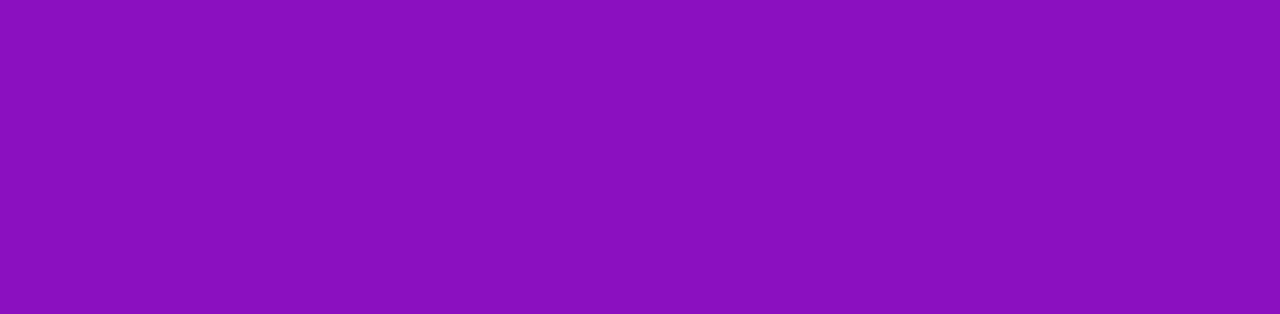
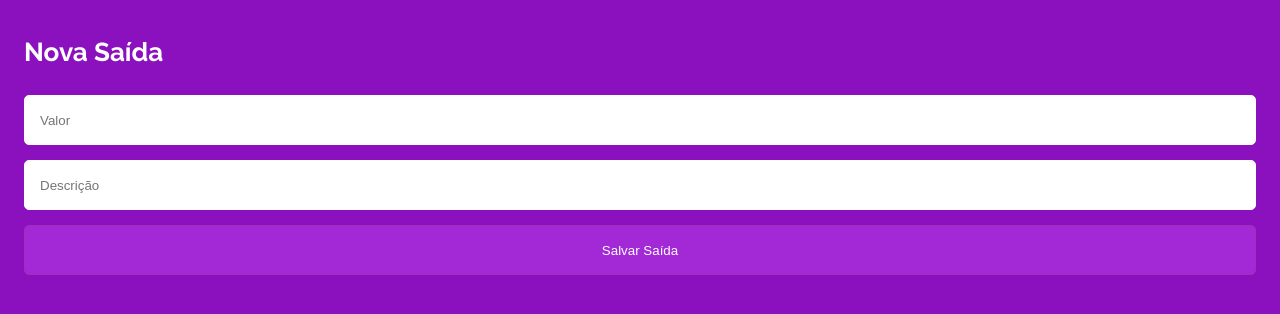
Before and after one commit to NilsonNetto/projeto13-mywallet-front, a React (Create React App) app: page /transaction in a window 1280 px wide. Before the commit this address had no page. Shown: the top 314 px of the page. Built offline with nearby package versions, Linux system fonts and the light colour scheme; a web font is replaced by a local one.

Commit message:
feat: transactions and income or outcome completed

```diff
--- a/src/components/App.js
+++ b/src/components/App.js
@@ -5,22 +5,27 @@ import MainPage from "./MainPage";
 import { BrowserRouter, Routes, Route } from "react-router-dom";
 import { useState } from "react";
 import UserContext from "../contexts/UserContext";
+import TransactionContext from "../contexts/TransactionContext";
+import Transaction from "./Transaction";
 
 export default function App() {
 
   const [userData, setUserData] = useState();
+  const [incomeOrOutcome, setIncomeOrOutcome] = useState();
 
   return (
     <UserContext.Provider value={{ userData, setUserData }}>
+      <TransactionContext.Provider value={{ incomeOrOutcome, setIncomeOrOutcome }}>
         <BrowserRouter>
           <GlobalStyle />
           <Routes>
             <Route path="/" element={<LoginPage />} />
             <Route path="/register" element={<RegisterPage />} />
             <Route path="/main" element={<MainPage />} />
-          <Route path="/" element={<LoginPage />} />
+            <Route path="/transaction" element={<Transaction />} />
           </Routes>
         </BrowserRouter>
+      </TransactionContext.Provider>
     </UserContext.Provider>
   );
 }
--- a/src/components/MainPage.js
+++ b/src/components/MainPage.js
@@ -1,6 +1,7 @@
 import styled from "styled-components";
 import { RiLogoutBoxRLine, RiAddCircleLine, RiIndeterminateCircleLine } from 'react-icons/ri';
 import UserContext from "../contexts/UserContext";
+import TransactionContext from "../contexts/TransactionContext";
 import { useContext, useEffect, useState } from "react";
 import { getHistory, logout } from "../services/mywallet";
 import Movement from "./Movement";
@@ -8,11 +9,10 @@ import { useNavigate } from "react-router-dom";
 
 export default function MainPage() {
   const [transactionsHistory, setTransactionsHistory] = useState([]);
+  const [totalValue, setTotalValue] = useState(0);
   const { userData } = useContext(UserContext);
+  const { setIncomeOrOutcome } = useContext(TransactionContext);
   const navigate = useNavigate();
-  //fazer um get de todas as contas da pessoa e colocar na variável de estado
-  //se tiver, faz um map com a variável deestado para mostrar as movimentações
-  //senão, coloca a mensagem "Não há registros de <br/> entrada ou de saída"
 
   useEffect(() => {
     if (userData) {
@@ -22,7 +22,6 @@ export default function MainPage() {
         }
       };
 
-      console.log(config);
       getHistory(config)
         .then(res => {
           setTransactionsHistory(res.data);
@@ -32,6 +31,7 @@ export default function MainPage() {
           alert('Error');
         });
     }
+    sumTotalValue(transactionsHistory);
   }, []);
 
   function logoutUser() {
@@ -54,6 +54,16 @@ export default function MainPage() {
     }
   }
 
+  function sumTotalValue(history) {
+    const values = history.map(transaction => Number(transaction.price));
+
+  }
+
+  useEffect(() => {
+    sumTotalValue(transactionsHistory);
+  }, [transactionsHistory]);
+
+
   return (
     <Wrapper>
       <Header>
@@ -61,21 +71,37 @@ export default function MainPage() {
         <RiLogoutBoxRLine onClick={logoutUser} />
       </Header>
       <History>
-        {transactionsHistory.length === 0 ? <p>Não há registros de entradas ou saídas</p> :
-          transactionsHistory.map((transaction, index) => <Movement key={index} movementData={transaction}
-          />)}
+        <Transactions>
+          {transactionsHistory.length === 0 ? <p>Não há registros de entradas ou saídas</p> :
+            transactionsHistory.map((transaction, index) => <Movement key={index} movementData={transaction}
+            />)}
+        </Transactions>
+        <Total totalValue={totalValue}>
+          <div>
+            Total:
+          </div>
+          <div className="total">
+            R$ {totalValue}
+          </div>
+        </Total>
       </History>
       <Footer>
-        <div>
+        <div onClick={() => {
+          setIncomeOrOutcome(true);
+          navigate('/transaction');
+        }}>
           <RiAddCircleLine />
           <p>Nova <br /> Entrada</p>
         </div>
-        <div>
+        <div onClick={() => {
+          setIncomeOrOutcome(false);
+          navigate('/transaction');
+        }}>
           <RiIndeterminateCircleLine />
           <p>Nova <br /> Saída</p>
         </div>
       </Footer>
-    </Wrapper>
+    </Wrapper >
   );
 }
 
@@ -116,6 +142,23 @@ const History = styled.div`
     color: #868686
   }
 `;
+const Transactions = styled.div`
+  display: flex;
+  flex-direction: column;
+  gap: 25px;
+`;
+
+const Total = styled.div`
+  display: flex;
+  justify-content: space-between;
+  color: #000000;
+  font-size: 17px;
+  font-weight: 700;
+
+  &:last-child {
+    color: ${({ totalValue }) => totalValue >= 0 ? '#03AC00' : '#C70000'}
+  }
+`;
 
 const Footer = styled.div`
   width: 100%;
--- a/src/components/Movement.js
+++ b/src/components/Movement.js
@@ -2,7 +2,7 @@ import styled from "styled-components";
 
 export default function Movement({ movementData }) {
 
-  const { description, price, date } = movementData;
+  const { description, price, type, date } = movementData;
 
   return (
     <Wrapper>
@@ -10,7 +10,7 @@ export default function Movement({ movementData }) {
         <Date>{date}</Date>
         <Description>{description}</Description>
       </div>
-      <Price>R$ {price}</Price>
+      <Price type={type}>R$ {price}</Price>
     </Wrapper>
   );
 }
@@ -34,5 +34,5 @@ const Description = styled.span`
 
 const Price = styled.span`
   font-size: 16px;
-  color: ${({ price }) => price > 0 ? '#03AC00' : '#C70000'}
+  color: ${({ type }) => type === "Income" ? '#03AC00' : '#C70000'}
 `;
--- a/src/components/Transaction.js
+++ b/src/components/Transaction.js
@@ -1,16 +1,113 @@
+import { useState, useContext } from "react";
 import styled from "styled-components";
+import { useNavigate } from "react-router-dom";
+import UserContext from "../contexts/UserContext";
+import { makeTransaction } from "../services/mywallet";
+import TransactionContext from "../contexts/TransactionContext";
 
 export default function Transaction() {
 
-  // fazer input de valor, de descrição e embaixo um botão de enviar, enviando para a rota
+  const [price, setPrice] = useState();
+  const [description, setDescription] = useState('');
+  const { userData } = useContext(UserContext);
+  const { incomeOrOutcome } = useContext(TransactionContext);
+  const navigate = useNavigate();
+  const type = incomeOrOutcome ? "Income" : "Outcome";
+
+  function handleForm(e) {
+    e.preventDefault();
+
+    if (userData) {
+      const config = {
+        headers: {
+          Authorization: `Bearer ${userData.token}`
+        }
+      };
+
+      const body = {
+        description,
+        price,
+        type
+      };
+
+      makeTransaction(body, config)
+        .then(res => {
+          navigate('/main');
+        })
+        .catch(res => {
+          console.log(res.data);
+          alert('Erro ao fazer transação');
+        });
+    }
+  }
 
   return (
     <Wrapper>
-
+      <Header>{incomeOrOutcome ? "Nova Entrada" : "Nova Saída"}</Header>
+      <Form onSubmit={e => handleForm(e)}>
+        <input type='number'
+          min='0'
+          step='0.01'
+          placeholder="Valor"
+          value={price}
+          onChange={(e => setPrice(e.target.value))}
+          required
+        />
+        <input type='text'
+          placeholder="Descrição"
+          value={description}
+          onChange={(e => setDescription(e.target.value))}
+          required
+        />
+        <button>{incomeOrOutcome ? "Salvar Entrada" : "Salvar Saída"}</button>
+      </Form>
     </Wrapper>
   );
 }
 
 const Wrapper = styled.div`
+  width: 100vw;
+  height: 100vh;
+  padding: 24px;
+  display: flex;
+  flex-direction: column;
+`;
 
+const Header = styled.div`
+  width: 100%;
+  margin: 15px 0 30px 0;
+  display: flex;
+  justify-content: space-between;
+  font-size: 26px;
+  font-weight: 700;
 `;
+
+const Form = styled.form`
+  width: 100%;
+  display: flex;
+  flex-direction: column;
+  align-items: center;
+  gap: 15px;
+  font-size: 20px;
+
+  input{
+    width: 100%;
+    height: 50px;
+    padding: 15px;
+    border: 1px solid #FFFFFF;
+    border-radius: 5px;
+    box-shadow: 0 4 4 0 rgba(0,0,0,0.25);
+  }
+
+  button {
+    width: 100%;
+    height: 50px;
+    border-radius: 5px;
+    box-shadow: 0 4 4 0 rgba(0,0,0,0.25);
+    cursor: pointer;
+    background-color: #A328D6;
+    border: 1px solid #A32DB6;
+    color: #FFFFFF;
+    font-style: 700;
+  }
+`;
--- /dev/null
+++ b/src/contexts/TransactionContext.js
@@ -0,0 +1,5 @@
+import { createContext } from "react";
+
+const TransactionContext = createContext();
+
+export default TransactionContext;
```
Lines whose indentation alone changed are shown as unchanged.
